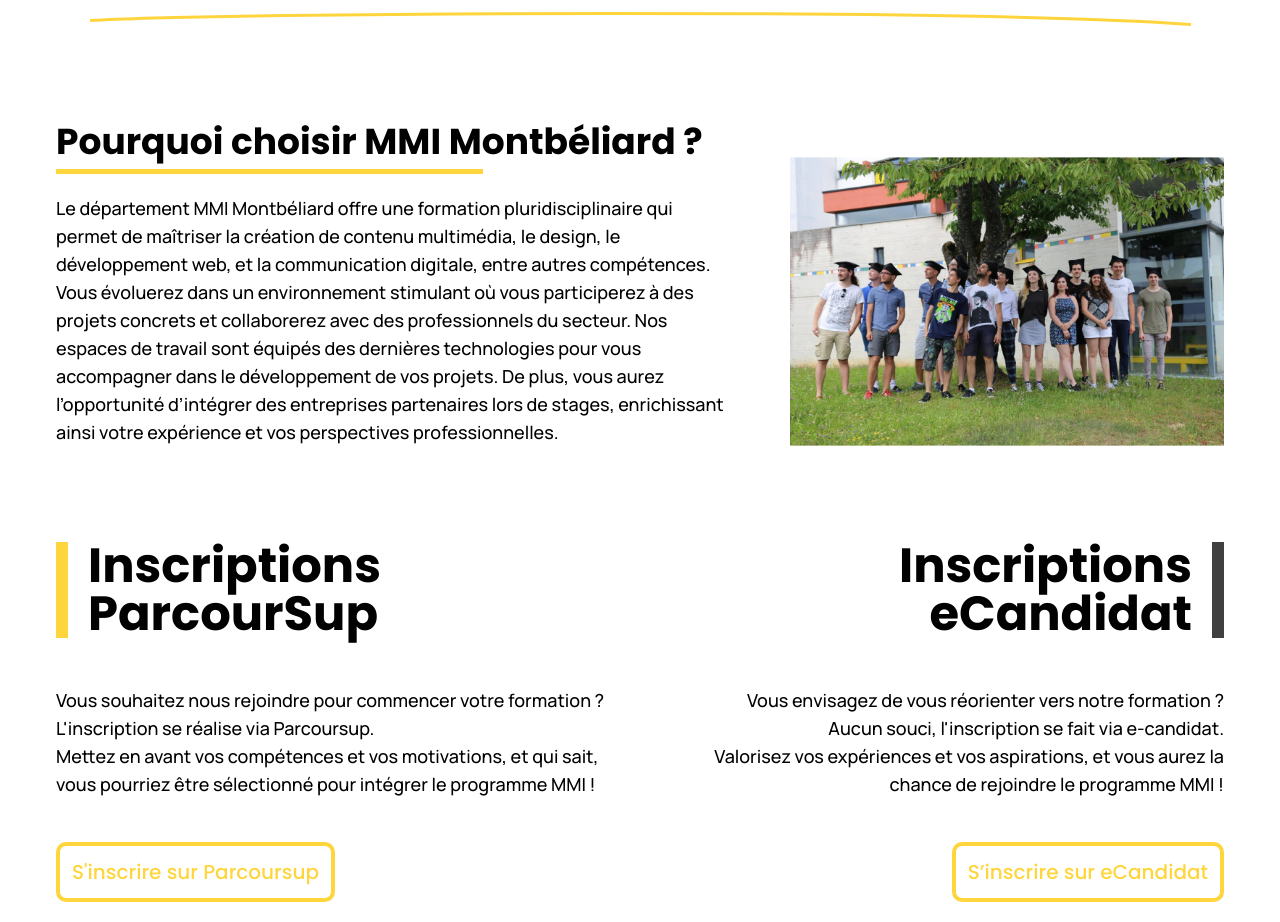
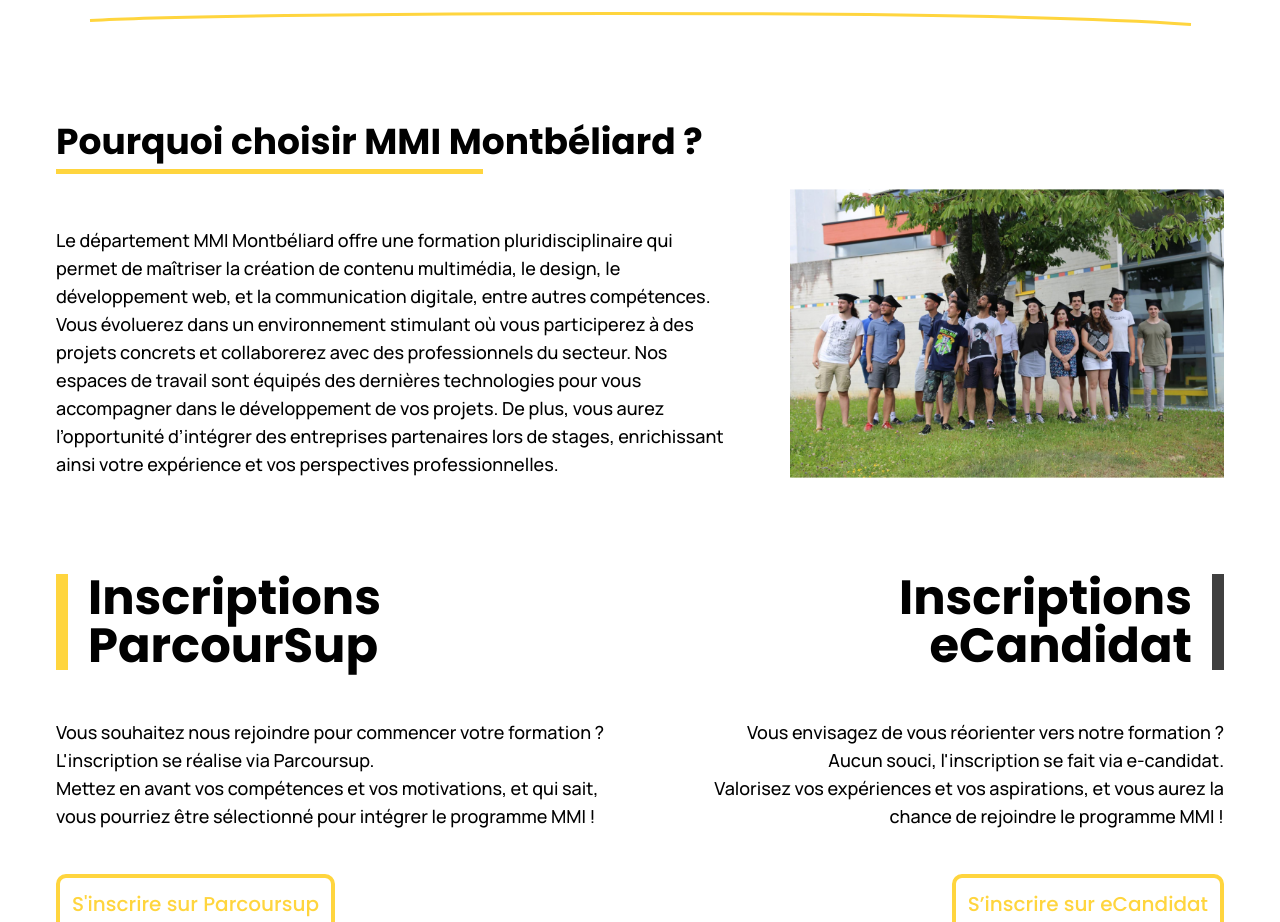
Before and after one commit to OHNIMUS-Leopold/refonte-MMI, a Nuxt app: page /candidater in a window 1280 px wide. Shown: the part 952-1874 px from the top of the page. Built offline with nearby package versions, Linux system fonts and the light colour scheme.

Commit message:
espacement

```diff
--- a/pages/candidater.vue
+++ b/pages/candidater.vue
@@ -11,7 +11,7 @@ import heroImg from '../assets/images/bitmap/hero-candidater.png';
             <SecondHeading title-black="Rejoignez le département " title-yellow="MMI Montbéliard" />
 
             <section class="grid grid-cols-1 xl:grid-cols-5 xl:gap-14 mb-12 md:mb-24">
-                <div class="col-span-3 xl:flex xl:flex-col xl:justify-between">
+                <div class="col-span-3 xl:flex xl:flex-col xl:gap-8">
                     <AnimatedHeading class="text-noir mb-8" title="Pourquoi choisir MMI Montbéliard ?" />
                     <p class="text-noir my-5 xl:m-0">
                         Le département MMI Montbéliard offre une formation pluridisciplinaire qui permet de maîtriser la création de contenu multimédia, le design, le développement web, et la communication digitale, entre autres compétences. Vous évoluerez dans un environnement stimulant où vous participerez à des projets concrets et collaborerez avec des professionnels du secteur. Nos espaces de travail sont équipés des dernières technologies pour vous accompagner dans le développement de vos projets. De plus, vous aurez l’opportunité d’intégrer des entreprises partenaires lors de stages, enrichissant ainsi votre expérience et vos perspectives professionnelles.
```
